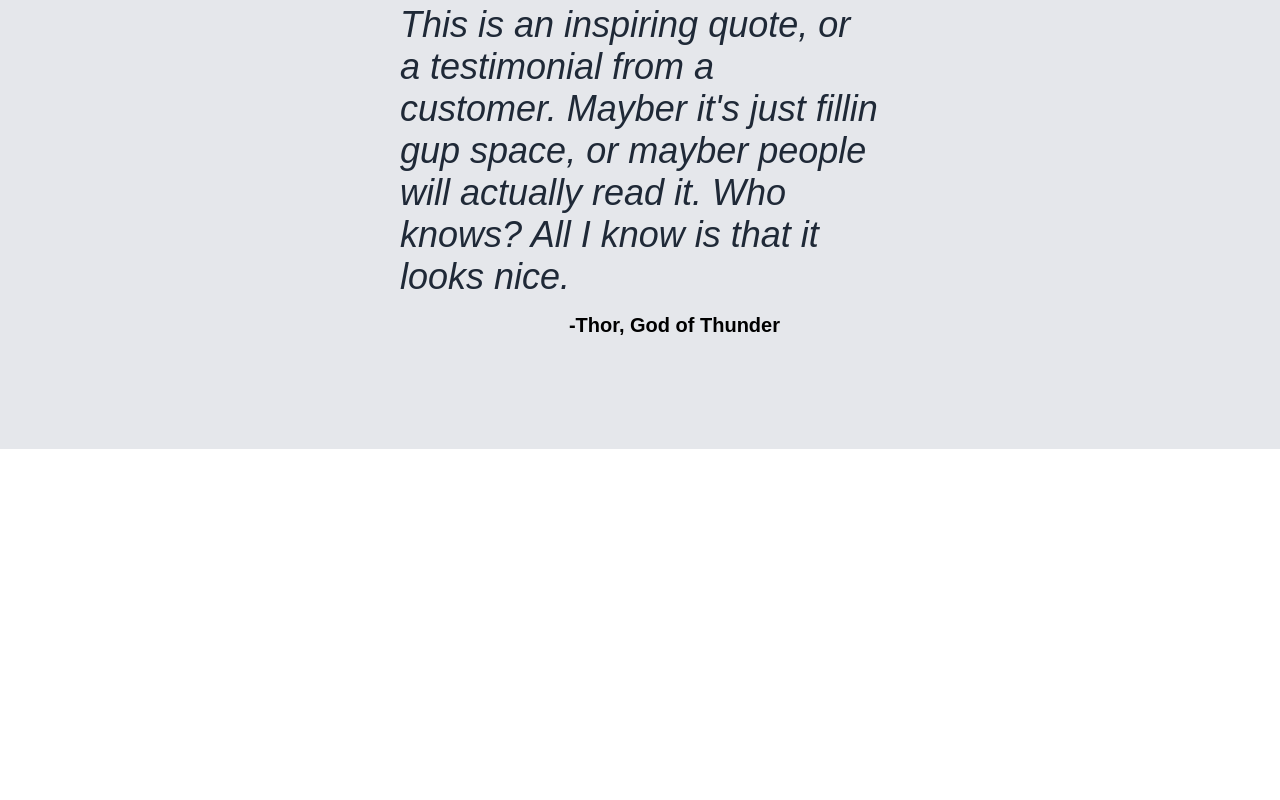
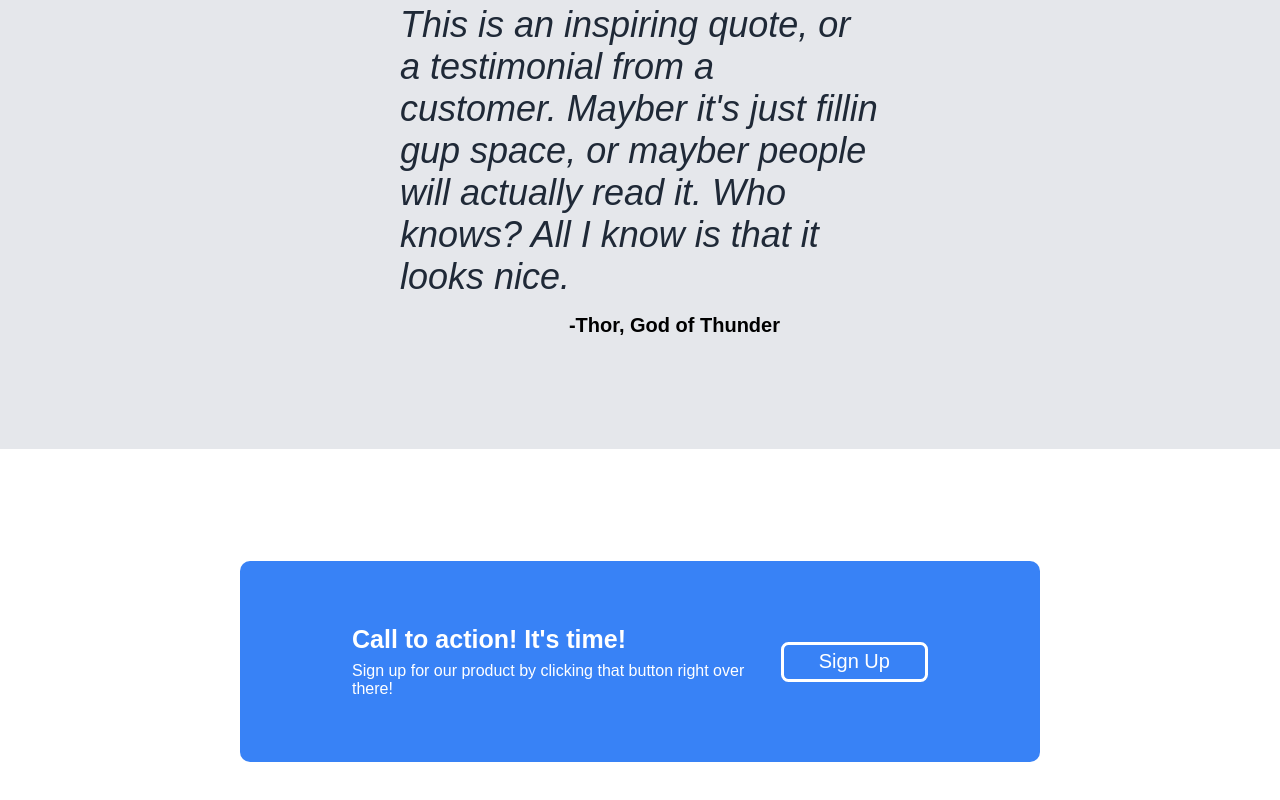
Before and after one commit to alejandro83457/landing-page, a plain HTML site: page index.html in a window 1280 px wide. Shown: the part 871-1671 px from the top of the page. Before the commit the page ends 1320 px from the top, so only its background shows below. Drawn offline with Linux system fonts and the light colour scheme.

Commit message:
Add call to action section to landing page

```diff
--- a/index.html
+++ b/index.html
@@ -65,7 +65,18 @@
             </div>
             <div class="from">-Thor, God of Thunder</div>
         </div>
-        <div class="sign-up"></div>
+        <div class="sign-up">
+            <div class="call-action">
+                <div class="call-action-heading">
+                    Call to action! It's time!
+                </div>
+                <div class="call-action-descr">
+                    Sign up for our product by clicking that button right over
+                    there!
+                </div>
+            </div>
+            <button href="#">Sign Up</button>
+        </div>
         <div class="footer"></div>
     </body>
 </html>
--- a/style.css
+++ b/style.css
@@ -150,3 +150,35 @@ body {
     font-weight: bold;
     font-size: 20px;
 }
+
+.sign-up {
+    display: flex;
+    background-color: #3882f6;
+    color: white;
+    margin: 7em 15em;
+    padding: 4em 7em;
+    border-radius: 10px;
+    align-items: center;
+}
+
+.call-action {
+    display: flex;
+    flex-direction: column;
+    margin-right: auto;
+    gap: 0.5em;
+}
+
+.call-action-heading {
+    font-size: 25px;
+    font-weight: bold;
+}
+
+.sign-up button {
+    height: 40px;
+    width: 150px;
+    border-radius: 7.5px;
+    border: solid white;
+    background-color: #3882f6;
+    color: white;
+    font-size: 20px;
+}
```
